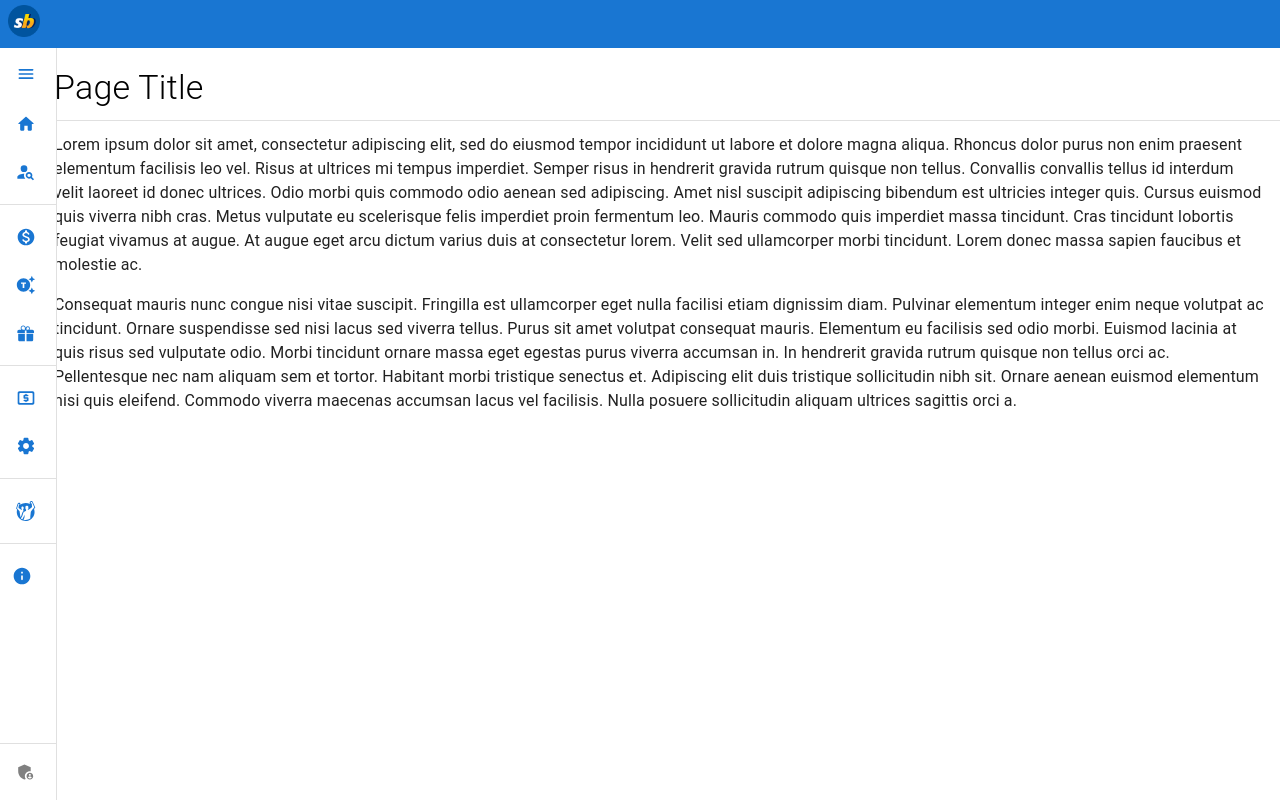
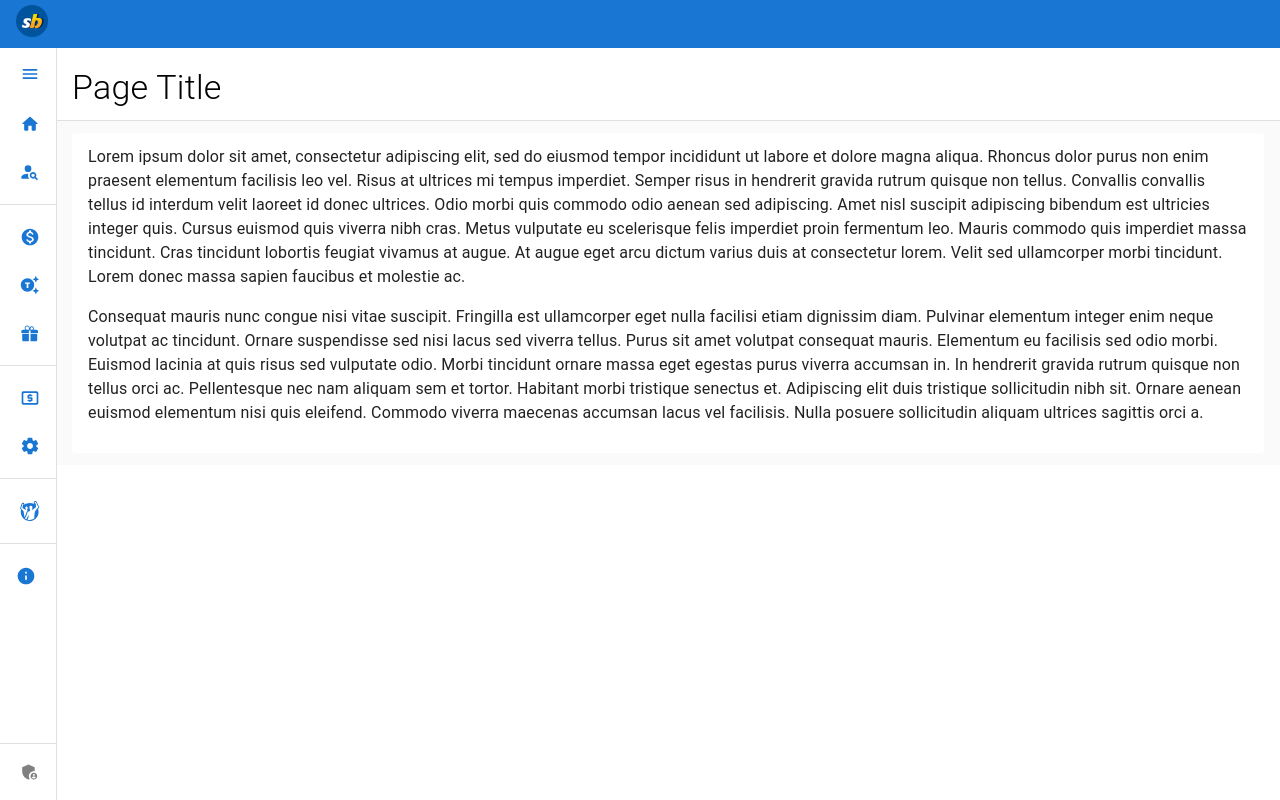
Before and after one commit to rikster/mui5-drawer-menu, a React (Create React App) app: page /miniheaderoverlayrounded in a window 1280 px wide. Built offline with nearby package versions, Linux system fonts and the light colour scheme.

Commit message:
arrange page content

```diff
--- a/src/old/MiniDrawerHeaderRounded.tsx
+++ b/src/old/MiniDrawerHeaderRounded.tsx
@@ -31,7 +31,7 @@ import {Typography} from "@mui/material";
 
 const drawerWidth = 250
 const listLeftMarginHome = -0.5
-const listLeftMargin = -0.5
+const listLeftMargin = 0
 const fontSize = undefined
 const listItemIcon = 30
 
@@ -124,7 +124,7 @@ export default function MiniDrawerHeaderRounded() {
                                 alt="logo"
                                 width="32px"
                                 height="32px"
-                                mr={1.25}
+                                ml={1}
                             />
                         </Link>
                     </Toolbar>
@@ -132,7 +132,7 @@ export default function MiniDrawerHeaderRounded() {
                 {/*todo: Move main into routes*/}
                 <Drawer variant="permanent" open={open} sx={{}}>
                     <List sx={{paddingTop: 0, paddingBottom: 0, paddingLeft: 0.5}}>
-                        <ListItem>
+                        <ListItem sx={{marginLeft: 0.5}}>
                             <ListItemIcon className={classes.iconSize16}>
                                 <IconButton
                                     aria-label="open drawer"
@@ -146,7 +146,7 @@ export default function MiniDrawerHeaderRounded() {
                     </List>
                     <List sx={{paddingTop: 0, paddingLeft: 0.5}}>
                         {['Home', 'Customer Finder'].map((text, index) => (
-                            <ListItem button key={text} sx={{marginLeft: theme.spacing(listLeftMarginHome)}}>
+                            <ListItem button key={text} sx={{marginLeft: theme.spacing(listLeftMargin)}}>
                                 <ListItemIcon sx={{minWidth: listItemIcon}} className={classes.iconSize16}>
                                     {text === "Home" ?
                                         <Home color="primary"/> : undefined}
@@ -215,7 +215,7 @@ export default function MiniDrawerHeaderRounded() {
                         ))}
                     </List>
                     <Divider sx={{position: "absolute", bottom: theme.spacing(13), width: "100%"}}/>
-                    <List sx={{position: "absolute", bottom: theme.spacing(5.5), paddingLeft: 0.5}}>
+                    <List sx={{position: "absolute", bottom: theme.spacing(5.5), paddingLeft: 0.5, width: "100%"}}>
                         {['Admin'].map((text, index) => (
                             <ListItem button key={text} sx={{marginLeft: theme.spacing(listLeftMargin)}}>
                                 <ListItemIcon sx={{minWidth: listItemIcon}} className={classes.iconSize16}>
@@ -232,7 +232,7 @@ export default function MiniDrawerHeaderRounded() {
                     p: 3,
                     position: "absolute",
                     marginTop: theme.spacing(3),
-                    marginLeft: theme.spacing(1.75),
+                    marginLeft: theme.spacing(4),
                     paddingRight: theme.spacing(0)
                 }}>
                     <Box
@@ -256,7 +256,10 @@ export default function MiniDrawerHeaderRounded() {
                         </Box>
                     </Box>
                     <Divider sx={{width: "100%"}}/>
-                    <Box data-autimation-id="page-content" pl={2} pt={1.5} pb={2} pr={2}>
+                    <Box sx={{backgroundColor: "#fafafa"}}
+                         pl={2} pt={1.5} pr={2} pb={1.5} >
+                        <Box data-autimation-id="page-content" sx={{ backgroundColor: "#FFF", borderRadius: 1 }}
+                             pl={2} pt={1.5} pr={2} pb={1.5}>
                             <Typography paragraph>
                                 Lorem ipsum dolor sit amet, consectetur adipiscing elit, sed do eiusmod
                                 tempor incididunt ut labore et dolore magna aliqua. Rhoncus dolor purus non
@@ -287,6 +290,7 @@ export default function MiniDrawerHeaderRounded() {
                         </Box>
                     </Box>
                 </Box>
+            </Box>
         </>
     )
         ;
```
Lines whose indentation alone changed are shown as unchanged.
